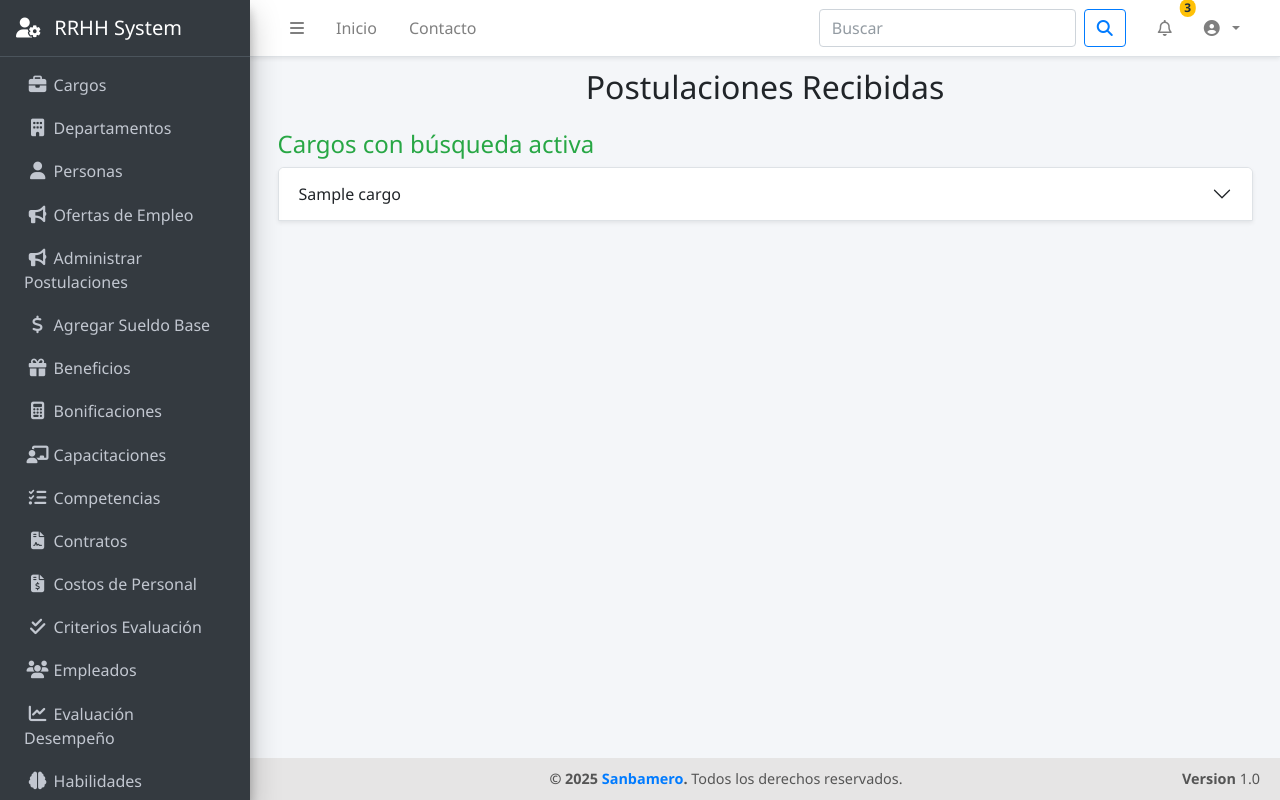
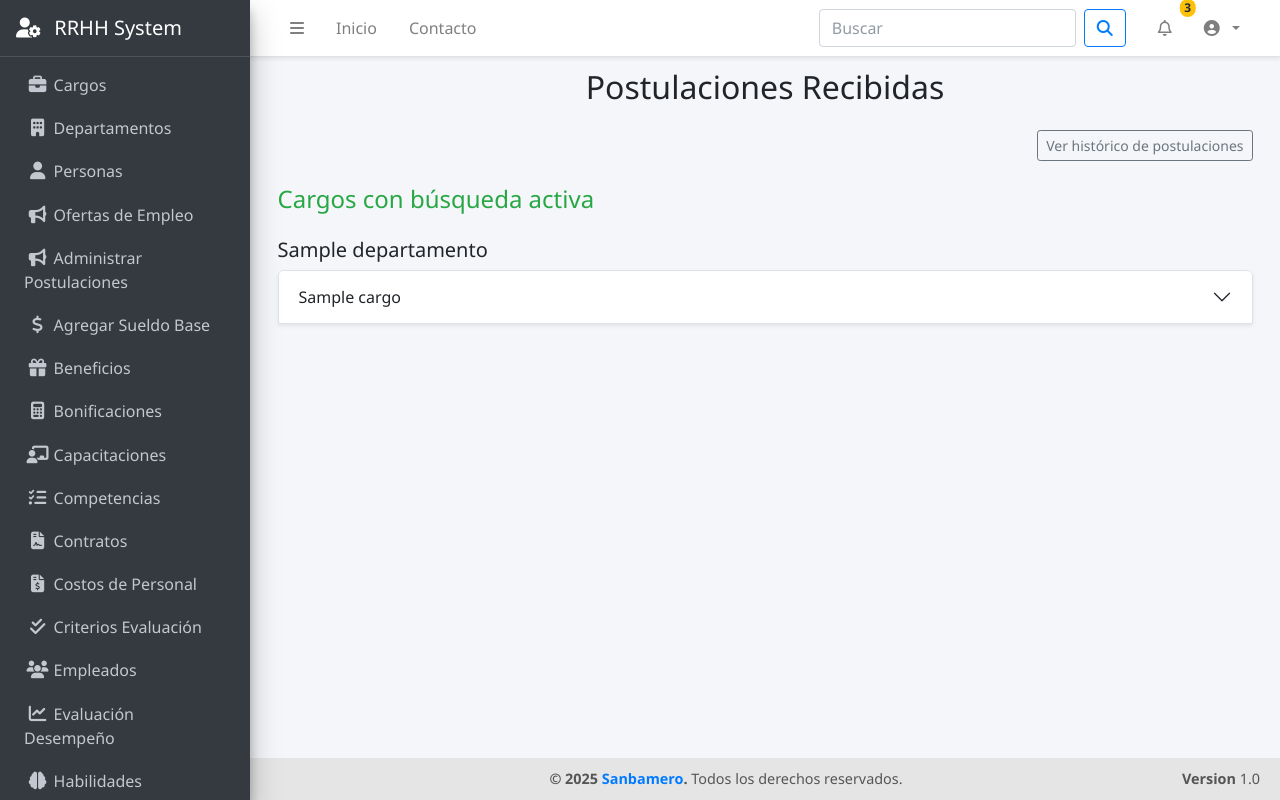
Before and after one commit to MatiasSantolari/proyecto_final_ISI, a Django app: page /postulaciones/ in a window 1280 px wide. Run offline with Django 5.2, Linux system fonts and the light colour scheme; a user stored in the database is signed in; tables that the repository leaves empty hold one stand-in row (values such as "Sample post"); some libraries are stand-ins or nearby versions.

Commit message:
Realizado Gestor Postulaciones Admin

```diff
--- a/core/views.py
+++ b/core/views.py
@@ -668,22 +668,48 @@ def actualizar_cv_ajax(request):
 
 @staff_member_required
 def ver_postulaciones_admin(request):
-    visibles = Cargo.objects.filter(
-        cargodepartamento__visible=True,
-    ).distinct().prefetch_related(
-        Prefetch('solicitud_set', queryset=Solicitud.objects.filter(visible=True).select_related('persona').order_by('-fecha'))
+    solicitud_visible = Prefetch(
+        'cargo__solicitud_set',
+        queryset=Solicitud.objects.filter(visible=True).select_related('persona').order_by('-fecha'),
+        to_attr='solicitudes_visibles'
     )
 
-    no_visibles = Cargo.objects.filter(
-        cargodepartamento__visible=False
-    ).distinct().prefetch_related(
-        Prefetch('solicitud_set', queryset=Solicitud.objects.select_related('persona').order_by('-fecha'))
+    todas_solicitudes = Prefetch(
+        'cargo__solicitud_set',
+        queryset=Solicitud.objects.select_related('persona').order_by('-fecha'),
+        to_attr='solicitudes'
     )
 
+    visibles = CargoDepartamento.objects.select_related('cargo', 'departamento') \
+        .filter(visible=True) \
+        .prefetch_related(solicitud_visible)
+
+    no_visibles = CargoDepartamento.objects.select_related('cargo', 'departamento') \
+        .filter(visible=False) \
+        .prefetch_related(solicitud_visible)
+
+    todas = CargoDepartamento.objects.select_related('cargo', 'departamento') \
+        .prefetch_related(todas_solicitudes)
+
+
+    cargos_visibles_por_dpto = defaultdict(list)
+    for relacion in visibles:
+        cargos_visibles_por_dpto[relacion.departamento.nombre].append(relacion)
+
+    cargos_no_visibles_por_dpto = defaultdict(list)
+    for relacion in no_visibles:
+        cargos_no_visibles_por_dpto[relacion.departamento.nombre].append(relacion)
+
+    todas_por_dpto = defaultdict(list)
+    for relacion in todas:
+        todas_por_dpto[relacion.departamento.nombre].append(relacion)
+
     context = {
-        'cargos_visibles': visibles,
-        'cargos_no_visibles': no_visibles,
+        'cargos_visibles_por_dpto': dict(cargos_visibles_por_dpto),
+        'cargos_no_visibles_por_dpto': dict(cargos_no_visibles_por_dpto),
+        'todas': dict(todas_por_dpto),
     }
+
     return render(request, 'admin_postulaciones.html', context)
 
 
@@ -712,7 +738,7 @@ def cambiar_estado_solicitud(request):
 def finalizar_postulaciones_cargo(request):
     cargo_id = request.POST.get('cargo_id')
 
-    Solicitud.objects.filter(cargo_id=cargo_id, visible=True).update(visible=False)
+    ##Solicitud.objects.filter(cargo_id=cargo_id, visible=True).update(visible=False)
     CargoDepartamento.objects.filter(cargo_id=cargo_id).update(visible=False)
 
     return JsonResponse({'exito': True})
--- a/templates/admin_postulaciones.html
+++ b/templates/admin_postulaciones.html
@@ -4,23 +4,30 @@
 {% block content %}
 <div class="container mt-5">
   <h2 class="text-center mb-4" style="color: var(--color-primario);">Postulaciones Recibidas</h2>
+<div class="text-end mb-3">
+  <button type="button" class="btn btn-outline-secondary btn-sm" data-bs-toggle="modal" data-bs-target="#modalHistoricoPostulaciones">
+    Ver histórico de postulaciones
+  </button>
+</div>
 
-{% if cargos_visibles or cargos_no_visibles %}
+{% if cargos_visibles_por_dpto or cargos_no_visibles_por_dpto %}
 
     <!-- CARGOS ACTIVOS -->
-    {% if cargos_visibles %}
+    {% if cargos_visibles_por_dpto %}
       <h4 class="mt-4 text-success">Cargos con búsqueda activa</h4>
-      <div class="accordion" id="accordionActivos">
-        {% for cargo in cargos_visibles %}
-          <div class="accordion-item mb-2 shadow-sm" id="accordion-cargo-{{ cargo.id }}">
-            <h2 class="accordion-header" id="heading{{ cargo.id }}">
-                <button class="accordion-button collapsed" type="button" data-bs-toggle="collapse" data-bs-target="#collapse{{ cargo.id }}" aria-expanded="false" aria-controls="collapse{{ cargo.id }}">
-                {{ cargo.nombre }}
+      {% for departamento, relaciones in cargos_visibles_por_dpto.items %}
+        <h5 class="mt-4">{{ departamento }}</h5>
+        <div class="accordion mb-4" id="accordionVisibles-{{ forloop.counter }}">
+          {% for rel in relaciones %}
+            <div class="accordion-item mb-2 shadow-sm" id="accordion-cargo-{{ rel.cargo.id }}">
+                <h2 class="accordion-header" id="heading{{ rel.cargo.id }}">
+                    <button class="accordion-button collapsed" type="button" data-bs-toggle="collapse" data-bs-target="#collapse{{ rel.cargo.id }}" aria-expanded="false" aria-controls="collapse{{ rel.cargo.id }}">
+                    {{ rel.cargo.nombre }}
                     </button>
                 </h2>
-            <div id="collapse{{ cargo.id }}" class="accordion-collapse collapse" aria-labelledby="heading{{ cargo.id }}">
+                <div id="collapse{{ rel.cargo.id }}" class="accordion-collapse collapse" aria-labelledby="heading{{ rel.cargo.id }}">
                     <div class="accordion-body">
-                {% if cargo.solicitud_set.all %}
+                    {% if rel.cargo.solicitudes_visibles %}
                         <table class="table table-bordered table-hover">
                         <thead class="table-light">
                             <tr>
@@ -33,7 +40,7 @@
                             </tr>
                         </thead>
                         <tbody>
-                        {% for solicitud in cargo.solicitud_set.all %}
+                            {% for solicitud in rel.cargo.solicitudes_visibles %}
                             <tr>
                             <td>{{ solicitud.persona.apellido }}, {{ solicitud.persona.nombre }}</td>
                             <td>{{ solicitud.persona.dni }}</td>
@@ -65,11 +72,11 @@
 
                     <form method="post">
                         {% csrf_token %}
-                    <button type="button" class="btn btn-sm btn-danger finalizar-postulaciones mt-2" data-cargo-id="{{ cargo.id }}">
+                        <button type="button" class="btn btn-sm btn-danger finalizar-postulaciones mt-2" data-cargo-id="{{ rel.cargo.id }}">
                             Finalizar postulaciones para este cargo
                         </button>
-                    {% if cargo.solicitud_set.all %}
-                        <button type="button" class="btn btn-sm btn-warning limpiar-postulantes mt-2 ms-2" data-cargo-id="{{ cargo.id }}">
+                        {% if rel.cargo.solicitudes_visibles %}
+                            <button type="button" class="btn btn-sm btn-warning limpiar-postulantes mt-2 ms-2" data-cargo-id="{{ rel.cargo.id }}">
                                 Limpiar postulantes
                             </button>
                         {% endif %}
@@ -80,7 +87,7 @@
                 </div>
 
                 <!-- MODALES -->
-            {% for solicitud in cargo.solicitud_set.all %}
+                {% for solicitud in rel.cargo.solicitudes_visibles %}
                 <div class="modal fade" id="modalVerPersona{{ solicitud.persona.id }}" tabindex="-1" aria-labelledby="modalVerPersonaLabel{{ solicitud.persona.id }}" aria-hidden="true">
                     <div class="modal-dialog" style="margin-top: 6rem;">
                         <div class="modal-content">
@@ -106,28 +113,30 @@
                     </div>
                 </div>
                 {% endfor %}
-
           {% endfor %}
         </div>
+      {% endfor %}
     {% endif %}
 
 
 
 
      <!-- CARGOS CERRADOS -->
-    {% if cargos_no_visibles %}
-      <h4 class="mt-5 text-muted">Cargos con Busqueda Cerrada</h4>
-      <div class="accordion" id="accordionCerrados">
-        {% for cargo in cargos_no_visibles %}
-          <div class="accordion-item mb-2 shadow-sm" id="accordion-cargo-{{ cargo.id }}">
-            <h2 class="accordion-header" id="heading{{ cargo.id }}">
-                <button class="accordion-button collapsed" type="button" data-bs-toggle="collapse" data-bs-target="#collapse{{ cargo.id }}" aria-expanded="false" aria-controls="collapse{{ cargo.id }}">
-                {{ cargo.nombre }}
+    {% if cargos_no_visibles_por_dpto %}
+      <h4 class="mt-5 text-muted">Cargos con búsqueda cerrada</h4>
+      {% for departamento, relaciones in cargos_no_visibles_por_dpto.items %}
+        <h5 class="mt-4">{{ departamento }}</h5>
+        <div class="accordion mb-4" id="accordionNoVisibles-{{ forloop.counter }}">
+          {% for rel in relaciones %}
+            <div class="accordion-item mb-2 shadow-sm" id="accordion-cargo-{{ rel.cargo.id }}">
+                <h2 class="accordion-header" id="heading{{ rel.cargo.id }}">
+                    <button class="accordion-button collapsed" type="button" data-bs-toggle="collapse" data-bs-target="#collapse{{ rel.cargo.id }}" aria-expanded="false" aria-controls="collapse{{ rel.cargo.id }}">
+                    {{ rel.cargo.nombre }}
                     </button>
                 </h2>
-            <div id="collapse{{ cargo.id }}" class="accordion-collapse collapse" aria-labelledby="heading{{ cargo.id }}">
+                <div id="collapse{{ rel.cargo.id }}" class="accordion-collapse collapse" aria-labelledby="heading{{ rel.cargo.id }}">
                     <div class="accordion-body">
-                {% if cargo.solicitud_set.all %}
+                    {% if rel.cargo.solicitudes_visibles %}
                         <table class="table table-bordered table-hover">
                         <thead class="table-light">
                             <tr>
@@ -140,7 +149,7 @@
                             </tr>
                         </thead>
                         <tbody>
-                        {% for solicitud in cargo.solicitud_set.all %}
+                            {% for solicitud in rel.cargo.solicitudes_visibles %}
                             <tr>
                             <td>{{ solicitud.persona.apellido }}, {{ solicitud.persona.nombre }}</td>
                             <td>{{ solicitud.persona.dni }}</td>
@@ -172,11 +181,11 @@
                     {% endif %}
                         <form method="post">
                             {% csrf_token %}
-                        <button type="button" class="btn btn-sm btn-success mostrar-cargo mt-2" data-cargo-id="{{ cargo.id }}">
+                            <button type="button" class="btn btn-sm btn-success mostrar-cargo mt-2" data-cargo-id="{{ rel.cargo.id }}">
                                 Reabrir búsqueda para este cargo
                             </button>
-                        {% if cargo.solicitud_set.all %}
-                            <button type="button" class="btn btn-sm btn-warning limpiar-postulantes mt-2 ms-2" data-cargo-id="{{ cargo.id }}">
+                            {% if rel.cargo.solicitudes_visibles %}
+                                <button type="button" class="btn btn-sm btn-warning limpiar-postulantes mt-2 ms-2" data-cargo-id="{{ rel.cargo.id }}">
                                     Limpiar postulantes
                                 </button>
                             {% endif %}
@@ -186,7 +195,7 @@
                 </div>
 
                 <!-- MODALES -->
-            {% for solicitud in cargo.solicitud_set.all %}
+                {% for solicitud in rel.cargo.solicitudes_visibles %}
                 <div class="modal fade" id="modalVerPersona{{ solicitud.persona.id }}" tabindex="-1" aria-labelledby="modalVerPersonaLabel{{ solicitud.persona.id }}" aria-hidden="true">
                     <div class="modal-dialog" style="margin-top: 6rem;">
                         <div class="modal-content">
@@ -212,9 +221,9 @@
                     </div>
                 </div>
                 {% endfor %}
-
           {% endfor %}
         </div>
+      {% endfor %}
     {% endif %}
 
   {% else %}
@@ -262,6 +271,70 @@
         </div>
     </div>
     </div>
+
+
+
+    <!-- Modal de Historico -->
+    <div class="modal fade" id="modalHistoricoPostulaciones" tabindex="-1" aria-labelledby="modalHistoricoPostulacionesLabel" aria-hidden="true">
+    <div class="modal-dialog modal-xl modal-dialog-scrollable mt-5">
+        <div class="modal-content">
+        <div class="modal-header bg-secondary text-white">
+            <h5 class="modal-title" id="modalHistoricoPostulacionesLabel">Histórico de Postulaciones</h5>
+            <button type="button" class="btn-close btn-close-white" data-bs-dismiss="modal" aria-label="Cerrar"></button>
+        </div>
+        <div class="modal-body">
+
+            {% if todas %}
+            <table class="table table-bordered table-hover table-sm">
+                <thead class="table-light">
+                <tr>
+                    <th>Departamento</th>
+                    <th>Cargo</th>
+                    <th>Apellido y Nombre</th>
+                    <th>DNI</th>
+                    <th>Fecha</th>
+                    <th>Estado</th>
+                    <th>CV</th>
+                    <th>Ver Datos</th>
+                </tr>
+                </thead>
+                <tbody>
+                {% for departamento, relaciones in todas.items %}
+                    {% for rel in relaciones %}
+                        {% for solicitud in rel.cargo.solicitudes %}
+                        <tr>
+                            <td>{{ departamento }}</td>
+                            <td>{{ rel.cargo.nombre }}</td>
+                            <td>{{ solicitud.persona.apellido }}, {{ solicitud.persona.nombre }}</td>
+                            <td>{{ solicitud.persona.dni }}</td>
+                            <td>{{ solicitud.fecha|date:"d/m/Y" }}</td>
+                            <td>{{ solicitud.estado|capfirst }}</td>
+
+                            <td>
+                                {% if solicitud.persona.cvitae %}
+                                <a href="{{ solicitud.persona.cvitae.url }}" target="_blank" class="btn btn-sm btn-outline-primary">Ver CV</a>
+                                {% else %}
+                                <em class="text-muted">No disponible</em>
+                                {% endif %}
+                            </td>
+                            <td>
+                                <button class="btn btn-sm btn-outline-info" data-bs-toggle="modal" data-bs-target="#modalVerPersona{{ solicitud.persona.id }}">Ver</button>
+                            </td>
+                        </tr>
+                        {% endfor %}
+                    {% endfor %}
+                {% endfor %}
+                </tbody>
+            </table>
+            {% else %}
+            <p class="text-muted">No hay solicitudes registradas.</p>
+            {% endif %}
+
+        </div>
+        </div>
+    </div>
+    </div>
+
 
 </div>
 
```
Lines whose indentation alone changed are shown as unchanged.
